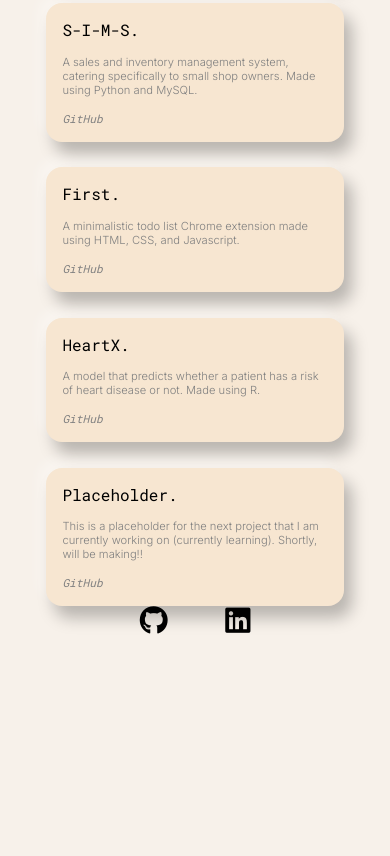
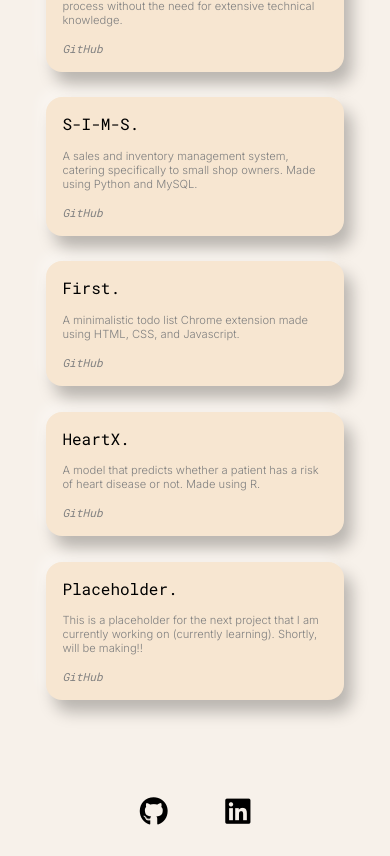
Before and after one commit to dikpaal/dikpaalpatel.com, a website: page index.html in a window 390 px wide. Shown: the part 1229-2085 px from the top of the page. Before the commit the page ends 1914 px from the top, so only its background shows below. Drawn offline with nearby package versions, Linux system fonts and the light colour scheme; a web font is replaced by a local one.

Commit message:
bug fixes

```diff
--- a/css/mysocials.css
+++ b/css/mysocials.css
@@ -1,14 +1,16 @@
 #socials {
     margin: 0;
     padding: 0;
-    width: 100%;
+
+    margin-top: 10vh;
+    min-height: 10vh;
+    /* background-color: red; */
     max-width: 100%;
     display: flex;
     justify-content: center;
     align-items: center;
     font-size: 1.8em;
-    position: absolute;
-    bottom: 0.7em;
+
 }
 
 
--- a/css/projects.css
+++ b/css/projects.css
@@ -3,22 +3,20 @@
     align-items: flex-start;
     padding-bottom: 0;
     margin-bottom: 10em;
+    min-height: 100vh;
 }
 
 #projects-heading {
-    /* position: absolute;
-    bottom: 83%; */
     font-size: 2.2em;
 }
 
 #projects-div {
-    /* position: absolute;
-    top: 30%; */
     display: flex;
     flex-wrap: wrap;
     margin-top: 2em;
     justify-content: space-evenly;
     width: 100%;
+    min-height: 38vh;
 }
 
 .projects {
@@ -61,14 +59,14 @@
 
 @media screen and (max-width: 850px) {
     #projects-div {
-        /* position: absolute;
-        top: 10%; */
         margin-top: 2em;
         display: flex;
         justify-content: space-evenly;
         align-items: center;
         width: 100%;
         flex-direction: column;
+        flex-wrap: unset;
+        height: 100%;
     }
 
     .projects {
@@ -81,7 +79,6 @@
         align-items: center;
         justify-content: center;
         /* background-color: red; */
-
     }
 
     #projects-heading {
```
